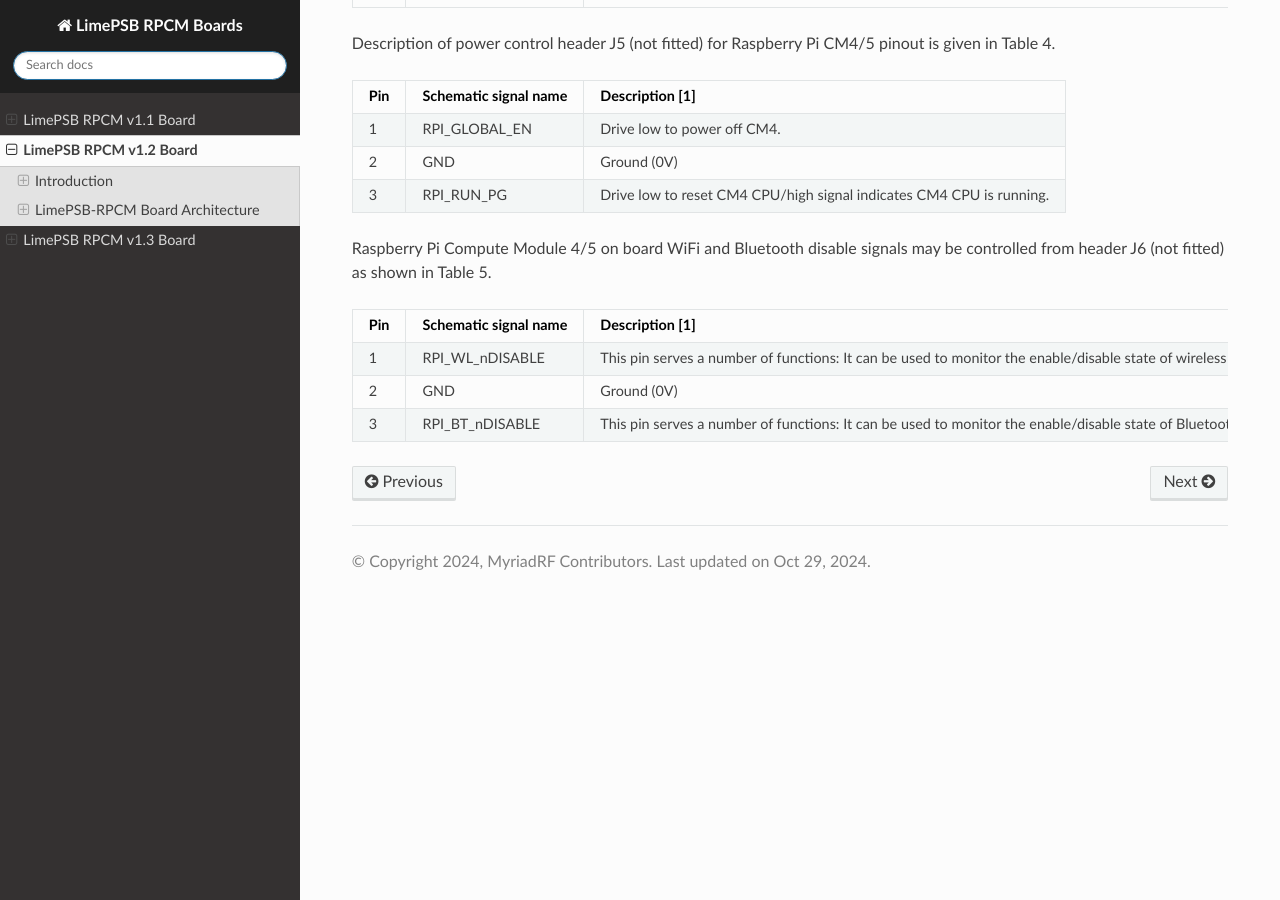
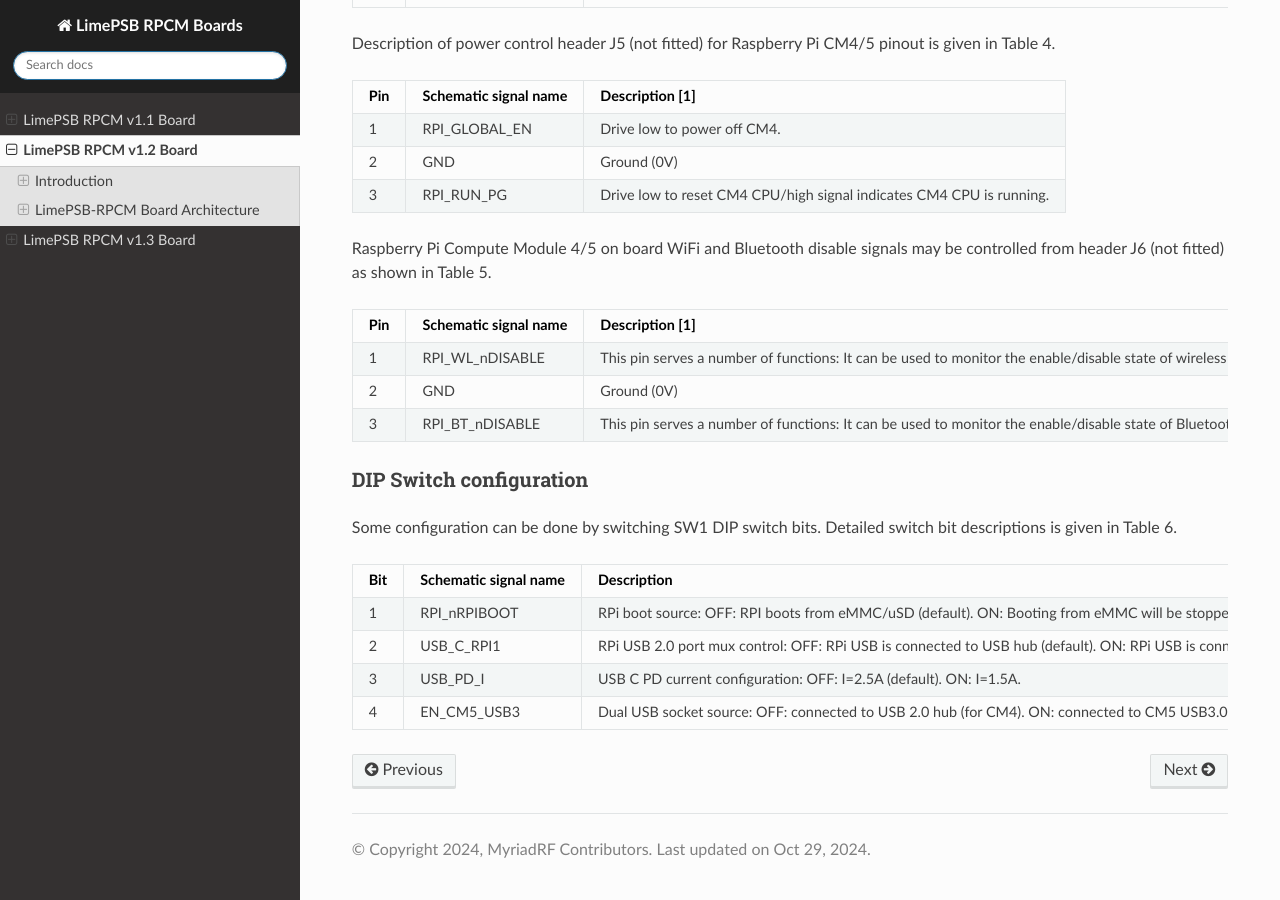
Before and after one commit to myriadrf/LimePSB-RPCM, a Sphinx documentation site: the page built from docs/v1.2/index.rst, in a window 1280 px wide and 900 px high, scrolled down 13871 px. Built offline with Sphinx 7.4.7 and the Read the Docs theme 3.1.0, drawn with Linux system fonts in a browser that asks for light colours.

Commit message:
Added chapter DIP Switch configuration

```diff
--- a/docs/v1.2/index.rst
+++ b/docs/v1.2/index.rst
@@ -716,3 +716,30 @@
 |         |                           | It can be used to monitor the enable/disable state of Bluetooth. A logic high means the Bluetooth module is powered up.                                                                                                                                                                                                             |
 |         |                           | When driven, or tied low, it prevents the Bluetooth module from powering up. This is useful to reduce power consumption, or in applications where it is required to physically ensure the Bluetooth is disabled. If the interface is enabled after being disabled, the Bluetooth interface driver needs reinitialised.              |
 +---------+---------------------------+-------------------------------------------------------------------------------------------------------------------------------------------------------------------------------------------------------------------------------------------------------------------------------------------------------------------------------------+
+
+DIP Switch configuration
+------------------------
+
+Some configuration can be done by switching SW1 DIP switch bits. Detailed switch bit descriptions is given in Table 6.
+
+.. table:: Table 6 DIP switch configuration bits
+
++---------+---------------------------+-----------------------------------------------------------------------------------------------------+
+| **Bit** | **Schematic signal name** | **Description**                                                                                     |
++=========+===========================+=====================================================================================================+
+| 1       | RPI_nRPIBOOT              | RPi boot source:                                                                                    |
+|         |                           | OFF: RPI boots from eMMC/uSD (default).                                                             |
+|         |                           | ON: Booting from eMMC will be stopped and booting will be transferred to RPi boot which is via USB. |
++---------+---------------------------+-----------------------------------------------------------------------------------------------------+
+| 2       | USB_C_RPI1                | RPi USB 2.0 port mux control:                                                                       |
+|         |                           | OFF: RPi USB is connected to USB hub (default).                                                     |
+|         |                           | ON: RPi USB is connected to USB C connector.                                                        |
++---------+---------------------------+-----------------------------------------------------------------------------------------------------+
+| 3       | USB_PD_I                  | USB C PD current configuration:                                                                     |
+|         |                           | OFF: I=2.5A (default).                                                                              |
+|         |                           | ON: I=1.5A.                                                                                         |
++---------+---------------------------+-----------------------------------------------------------------------------------------------------+
+| 4       | EN_CM5_USB3               | Dual USB socket source:                                                                             |
+|         |                           | OFF: connected to USB 2.0 hub (for CM4).                                                            |
+|         |                           | ON: connected to CM5 USB3.0 lines (for CM5).                                                        |
++---------+---------------------------+-----------------------------------------------------------------------------------------------------+
```
